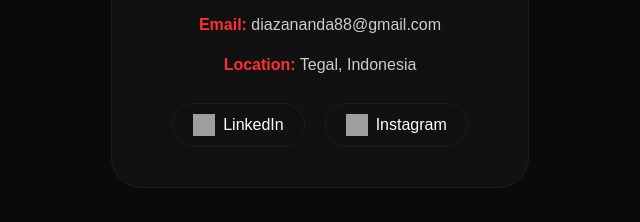
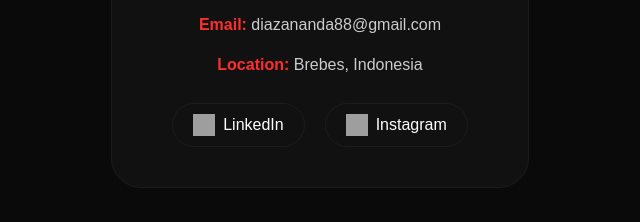
Before and after one commit to diaznannz/MY-PORTO-Design, a plain HTML site: page contact.html in a window 1280 px wide. Shown: the part 335-557 px from the top of the page, 320-960 px from the left. Drawn offline with Linux system fonts and the light colour scheme; grey boxes are pictures that could not be loaded.

Commit message:
contact.html

```diff
--- a/contact.html
+++ b/contact.html
@@ -29,7 +29,7 @@
 
       <div class="contact-info">
         <p><strong>Email:</strong> diazananda88@gmail.com</p>
-        <p><strong>Location:</strong> Tegal, Indonesia</p>
+        <p><strong>Location:</strong> Brebes, Indonesia</p>
       </div>
 
       <div class="social-links">
```
